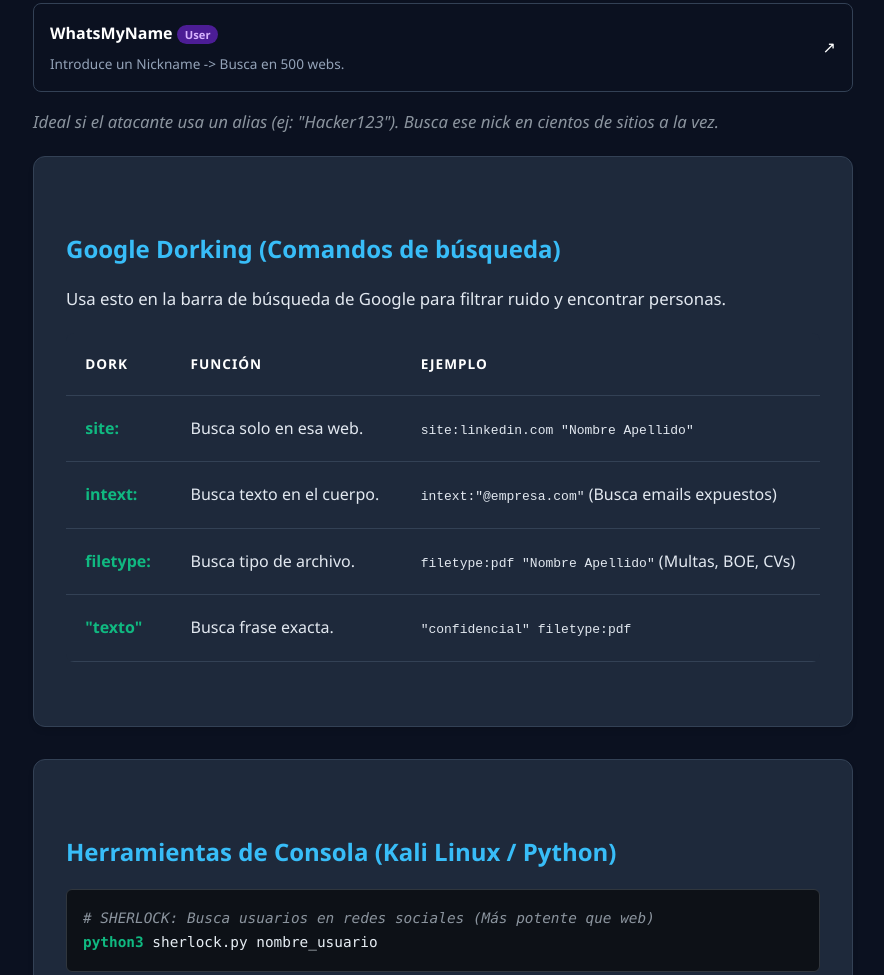
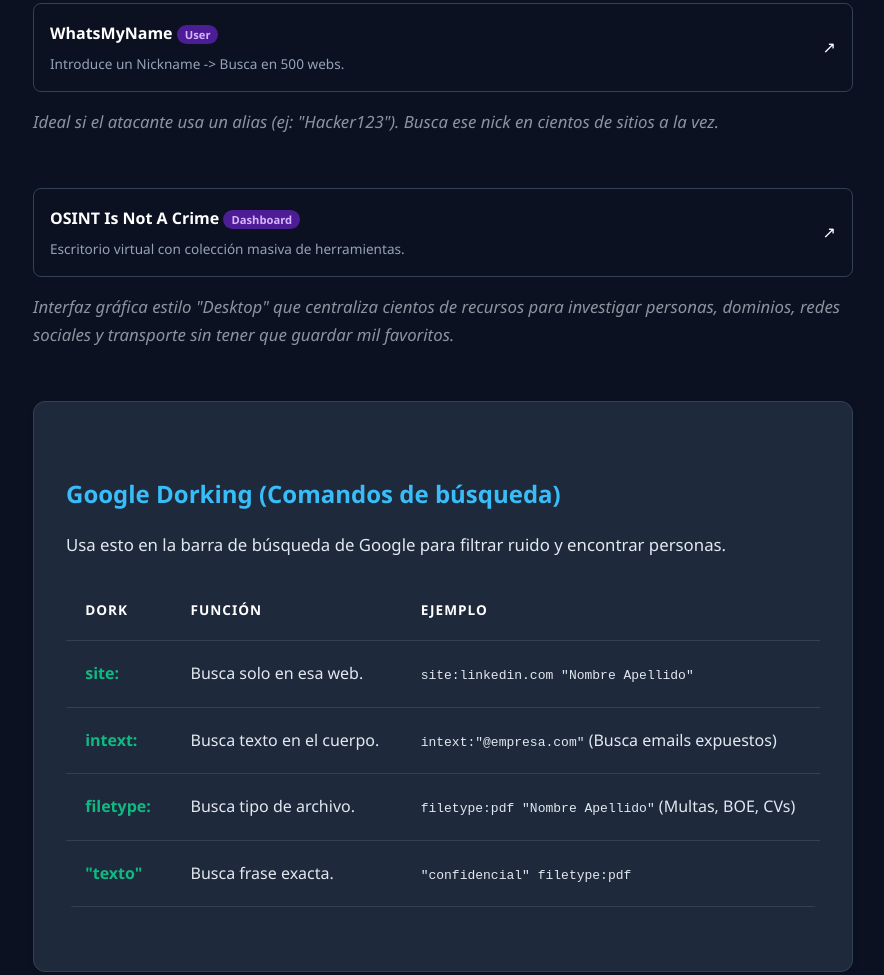
Before and after one commit to NicolasHernanz/Centralita-SOC, a plain HTML site: page index.html in a window 1280 px wide. Shown: the part 2117-3092 px from the top of the page, without its empty margins (347-1231 px from the left). Drawn offline with Linux system fonts and the light colour scheme.

Commit message:
index.html

```diff
--- a/index.html
+++ b/index.html
@@ -289,7 +289,7 @@
             </div>
         </section>
 
-        <section id="osint-people">
+       <section id="osint-people">
             <h2>👥 OSINT Personas (Investigación)</h2>
             <p>Herramientas para investigar perfiles y verificar identidades. Útil para investigar posibles amenazas internas o ingeniería social.</p>
 
@@ -304,6 +304,7 @@
                     </a>
                     <p class="comment">Te dice si el email tiene cuenta en Google, LinkedIn, etc. y a veces revela el ID de Google Maps.</p>
                 </div>
+
                 <div>
                     <a href="https://whatsmyname.app/" target="_blank" class="tool-btn">
                         <div>
@@ -314,9 +315,20 @@
                     </a>
                     <p class="comment">Ideal si el atacante usa un alias (ej: "Hacker123"). Busca ese nick en cientos de sitios a la vez.</p>
                 </div>
+
+                <div>
+                    <a href="https://osintisnotacrime.com/desktop" target="_blank" class="tool-btn">
+                        <div>
+                            <div class="tool-name">OSINT Is Not A Crime <span class="tag tag-osint">Dashboard</span></div>
+                            <div class="tool-desc">Escritorio virtual con colección masiva de herramientas.</div>
+                        </div>
+                        <span>↗</span>
+                    </a>
+                    <p class="comment">Interfaz gráfica estilo "Desktop" que centraliza cientos de recursos para investigar personas, dominios, redes sociales y transporte sin tener que guardar mil favoritos.</p>
+                </div>
             </div>
 
-            <div class="card">
+            <div class="card" style="margin-top: 2rem;">
                 <h3>Google Dorking (Comandos de búsqueda)</h3>
                 <p>Usa esto en la barra de búsqueda de Google para filtrar ruido y encontrar personas.</p>
                 <table>
```
